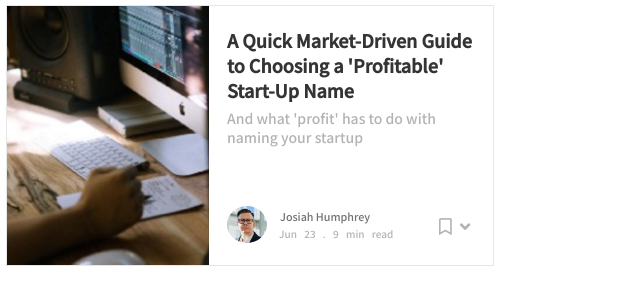
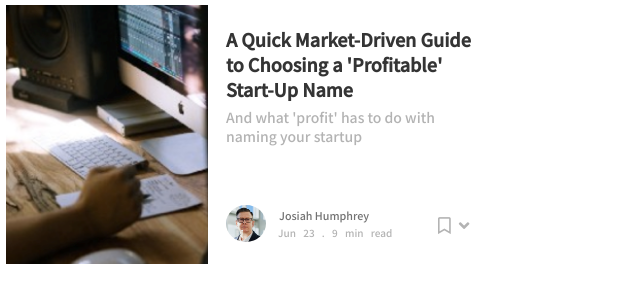
Before and after one commit to chevtong/css-integration, a plain HTML site: page interface3.html in a window 1280 px wide. Shown: the whole page, without its empty margins (0-640 px from the left). Drawn offline with Linux system fonts and the light colour scheme.

Commit message:
Try git revert function

```diff
--- a/style3.css
+++ b/style3.css
@@ -52,7 +52,7 @@ p{
 
 .wrapper{
   /* background-color: brown; */
-  border: 1px solid #e6e6e6;
+  border: 1px solid ²#e6e6e6;
   height:calc(265px - 6px);
   max-width:calc(496px - 10px);
   margin: 1px;
```
